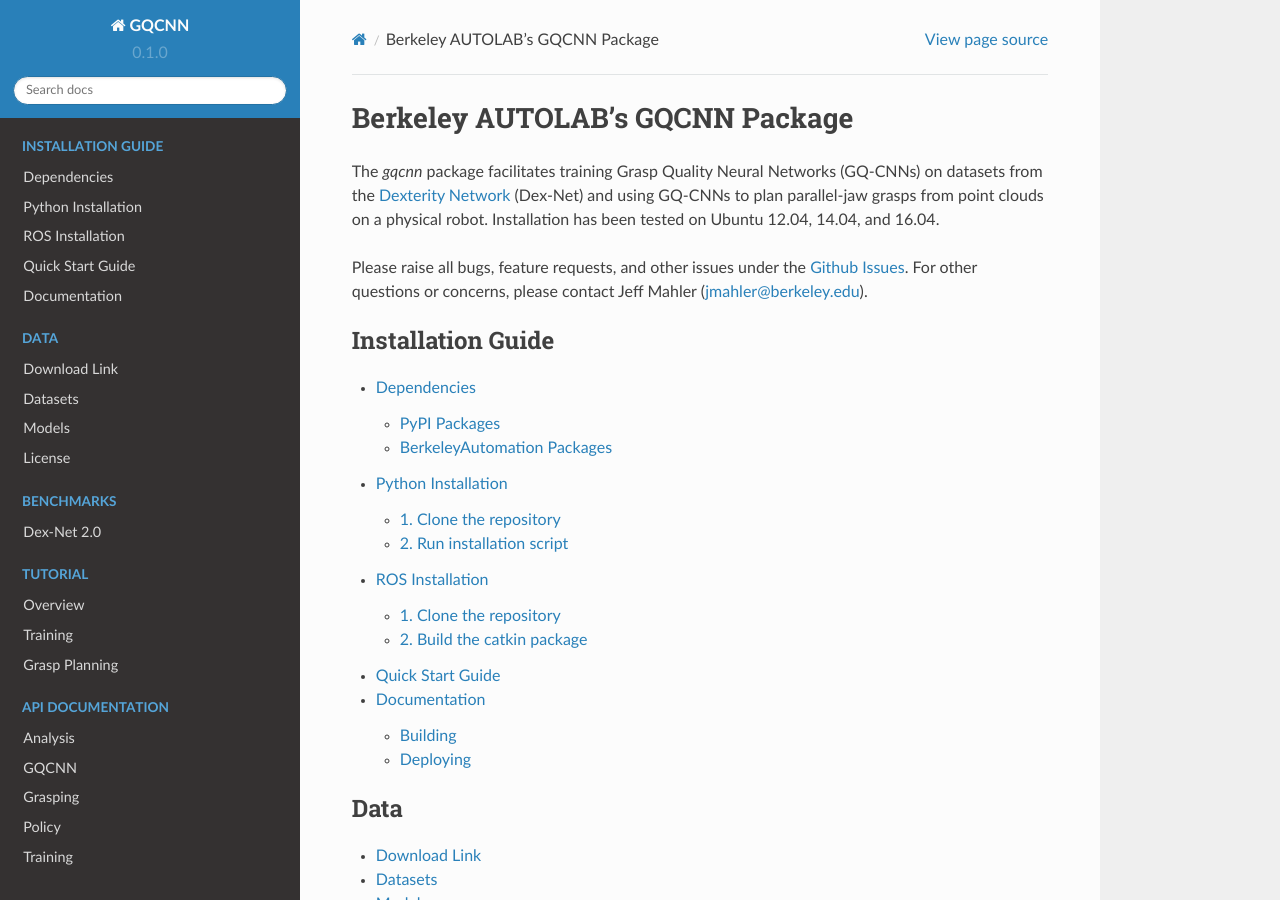
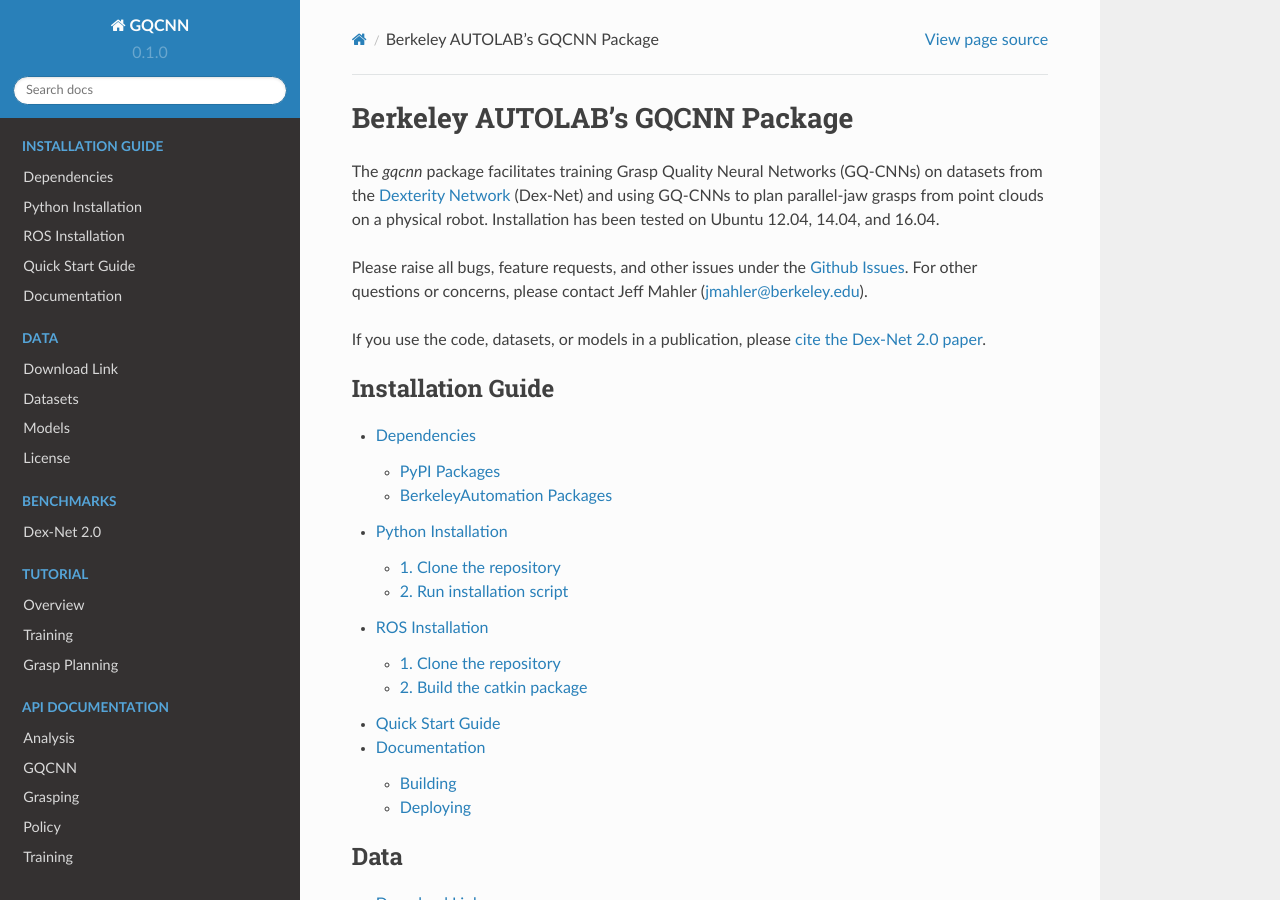
Before and after one commit to BerkeleyAutomation/gqcnn, a Sphinx documentation site: the page built from docs/source/index.rst, in a window 1280 px wide and 900 px high. Built offline with Sphinx 7.4.7 and the Read the Docs theme 2.0.0, drawn with Linux system fonts in a browser that asks for light colours.

Commit message:
Added citation link to docs

```diff
--- a/docs/source/index.rst
+++ b/docs/source/index.rst
@@ -11,9 +11,13 @@
 Please raise all bugs, feature requests, and other issues under the `Github Issues`_.
 For other questions or concerns, please contact Jeff Mahler (jmahler@berkeley.edu).
 
+If you use the code, datasets, or models in a publication, please `cite the Dex-Net 2.0 paper`_.
+
 .. _Github Issues: https://github.com/BerkeleyAutomation/gqcnn/issues
 
 .. _Dexterity Network: https://berkeleyautomation.github.io/dex-net
+
+.. _cite the Dex-Net 2.0 paper: https://github.com/BerkeleyAutomation/dex-net/raw/gh-pages/docs/dexnet_rss2017.bib
 
 .. toctree::
    :maxdepth: 2
```
